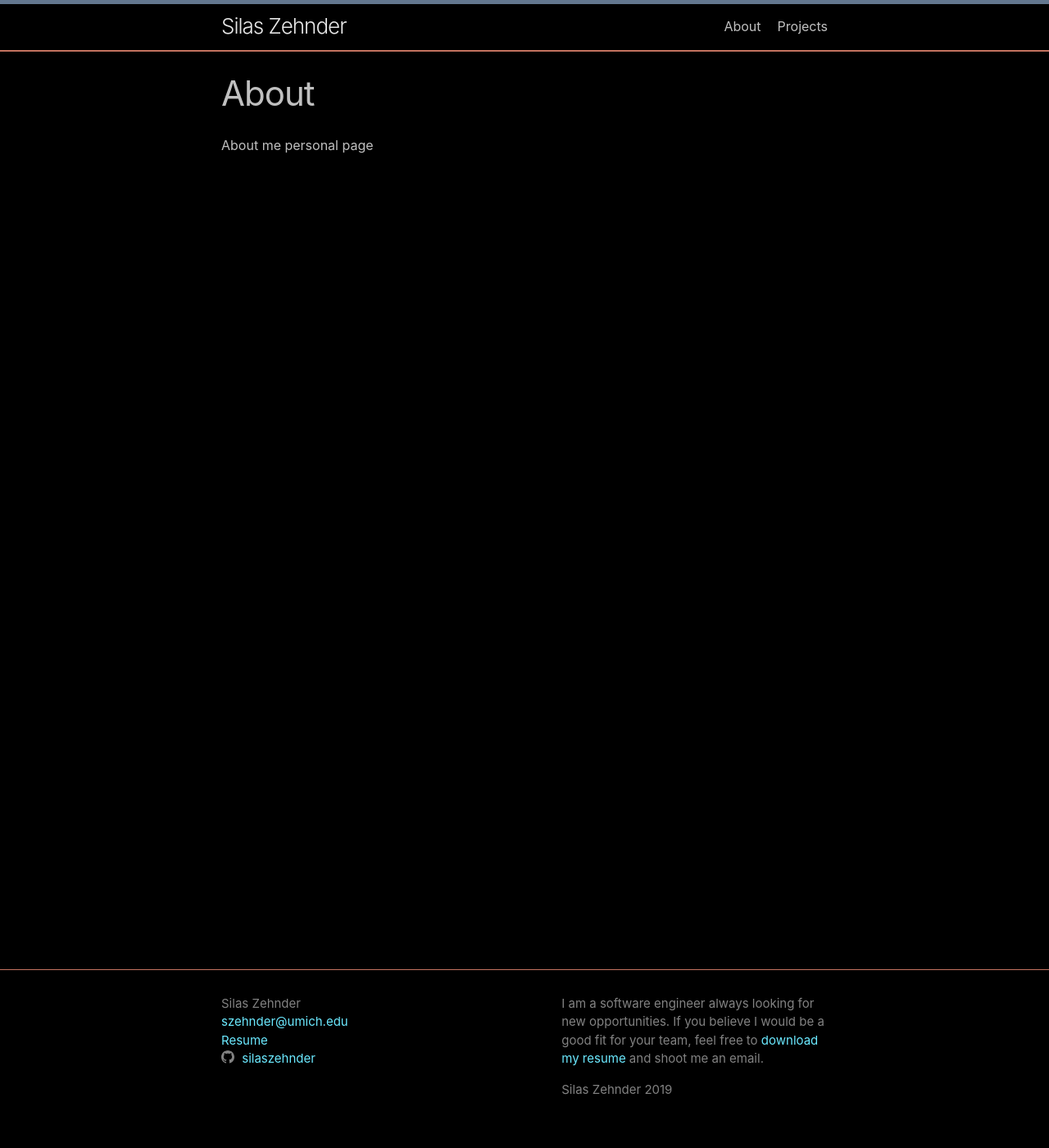
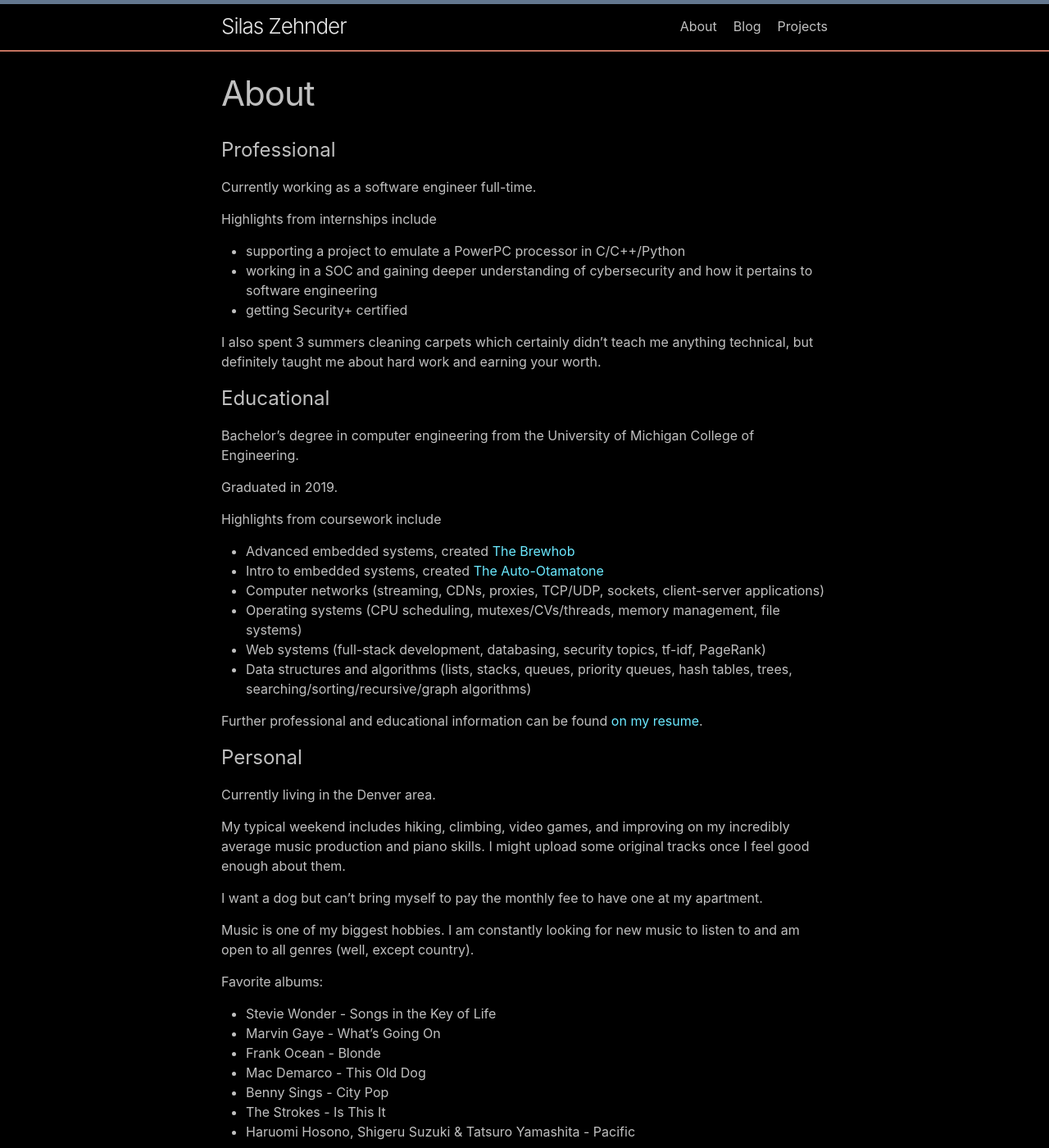
Before and after one commit to silaszehnder/silaszehnder.github.io, a Jekyll site: the page built from about.md, in a window 1280 px wide and 1400 px high. Shown: the whole window at 82% size. Built offline with Jekyll 4.4.1, drawn with Linux system fonts in a browser that asks for light colours.

Commit message:
added stuff to the personal page, created blog page

```diff
--- a/_config.yml
+++ b/_config.yml
@@ -1,7 +1,7 @@
 title: Silas Zehnder
 email: szehnder@umich.edu
 description: >- # this means to ignore newlines until "baseurl:"
-    Silas Zehnder 2019
+    2019
 baseurl: "" # the subpath of your site, e.g. /blog
 url: "https://szehnder.com" # the base hostname & protocol for your site, e.g. http://example.com
 github_username:  silaszehnder
--- a/about.md
+++ b/about.md
@@ -4,4 +4,48 @@ title: About
 permalink: /about/
 ---
 
-About me personal page
+# Professional
+
+Currently working as a software engineer full-time.
+
+Highlights from internships include
+* supporting a project to emulate a PowerPC processor in C/C++/Python
+* working in a SOC and gaining deeper understanding of cybersecurity and how it pertains to software engineering
+* getting Security+ certified
+
+I also spent 3 summers cleaning carpets which certainly didn't teach me anything technical, but definitely taught me about hard work and earning your worth.
+
+# Educational
+
+Bachelor's degree in computer engineering from the University of Michigan College of Engineering.
+
+Graduated in 2019.
+
+Highlights from coursework include
+* Advanced embedded systems, created [The Brewhob](/projects/brewhob.html)
+* Intro to embedded systems, created [The Auto-Otamatone](/projects/otamatone.html)
+* Computer networks (streaming, CDNs, proxies, TCP/UDP, sockets, client-server applications)
+* Operating systems (CPU scheduling, mutexes/CVs/threads, memory management, file systems)
+* Web systems (full-stack development, databasing, security topics, tf-idf, PageRank)
+* Data structures and algorithms (lists, stacks, queues, priority queues, hash tables, trees, searching/sorting/recursive/graph algorithms)
+
+Further professional and educational information can be found [on my resume](/assets/szehnder_resume.pdf).
+
+# Personal
+
+Currently living in the Denver area.
+
+My typical weekend includes hiking, climbing, video games, and improving on my incredibly average music production and piano skills. I might upload some original tracks once I feel good enough about them.
+
+I want a dog but can't bring myself to pay the monthly fee to have one at my apartment.
+
+Music is one of my biggest hobbies. I am constantly looking for new music to listen to and am open to all genres (well, except country).
+
+Favorite albums:
+* Stevie Wonder - Songs in the Key of Life
+* Marvin Gaye - What's Going On
+* Frank Ocean - Blonde
+* Mac Demarco - This Old Dog
+* Benny Sings - City Pop
+* The Strokes - Is This It
+* Haruomi Hosono, Shigeru Suzuki & Tatsuro Yamashita - Pacific
```
Also changed, not shown: _layouts/blog.html (added, +33 -0 lines), blog.md (added, +5 -0 lines).
